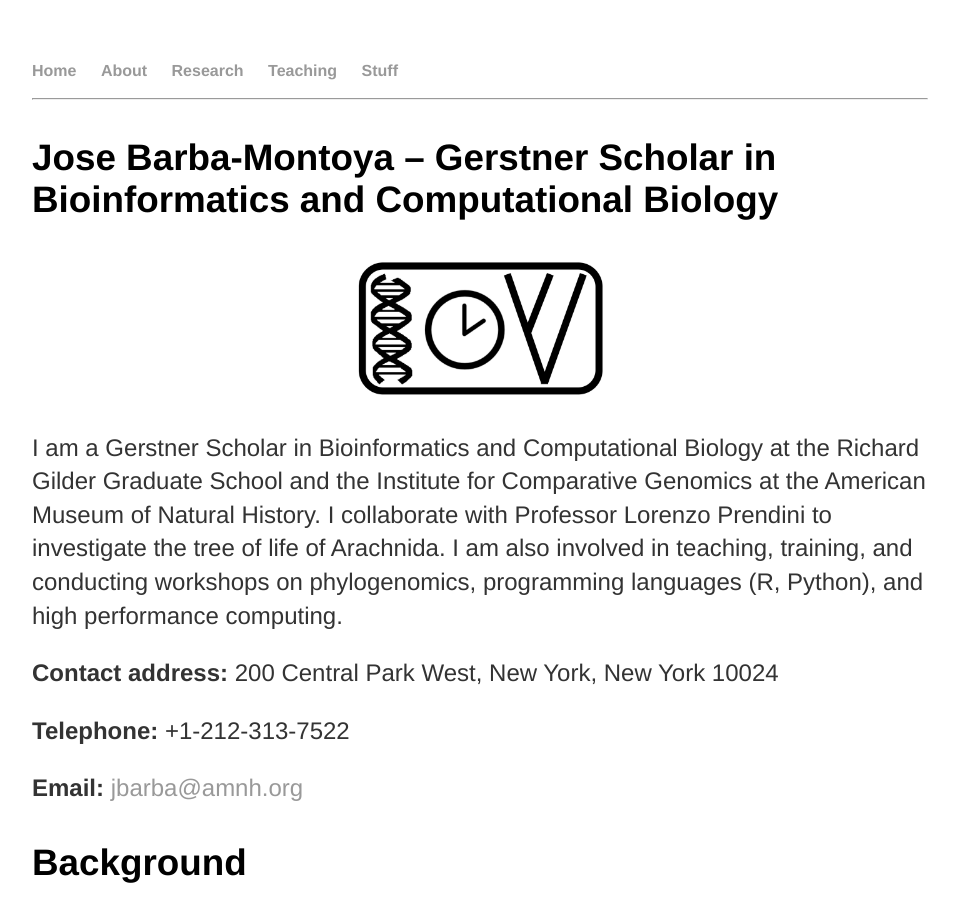
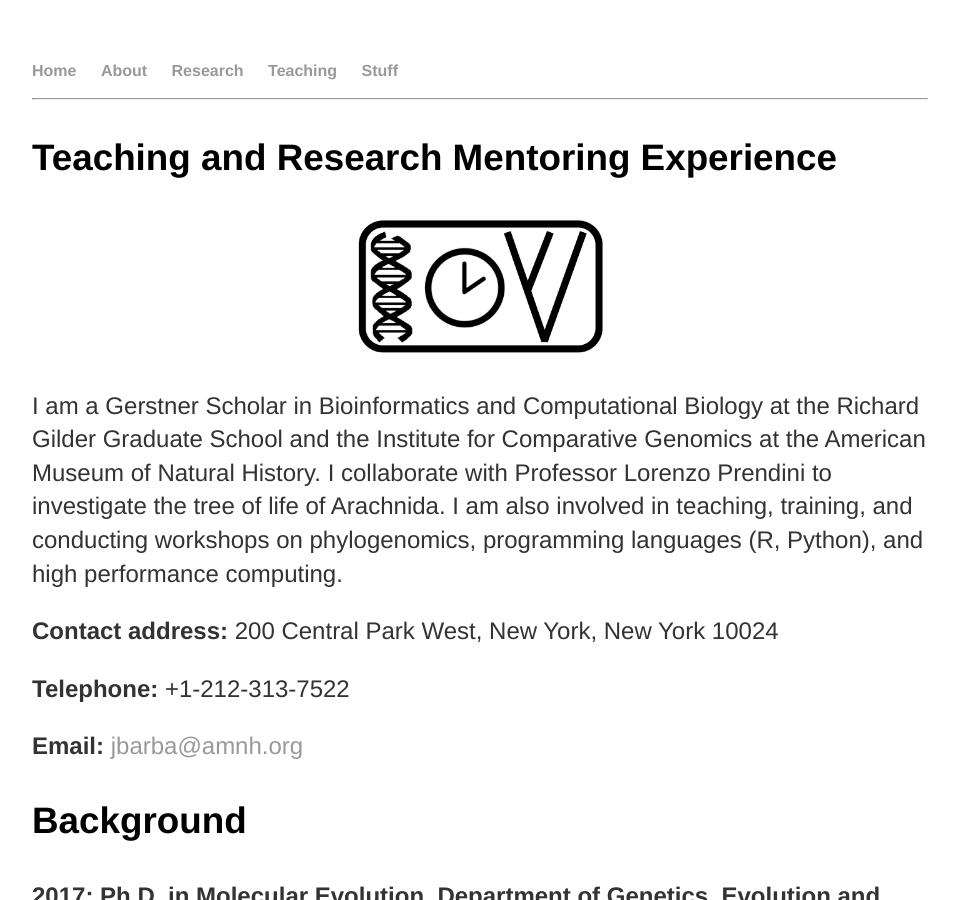
Before and after one commit to josebarbamontoya/josebarbamontoya.github.io, a Jekyll site: the page built from teaching/index.html, in a window 1280 px wide and 900 px high. Shown: the whole window, without its empty margins (160-1119 px from the left). Built offline with Jekyll 4.4.1, drawn with Linux system fonts in a browser that asks for light colours.

Commit message:
Update index.html

```diff
--- a/teaching/index.html
+++ b/teaching/index.html
@@ -4,7 +4,7 @@
 ---
 
 	<div class="Teaching">
-  		<h3>Jose Barba-Montoya – Gerstner Scholar in Bioinformatics and Computational Biology</h3>
+  		<h3>Teaching and Research Mentoring Experience</h3>
 		<p style="text-align:center;"><img src="/img/photo7.jpg" height="140" width="250"></p>
 		<p>I am a Gerstner Scholar in Bioinformatics and Computational Biology at the Richard Gilder Graduate School and the Institute for Comparative Genomics at the American Museum of Natural History. I collaborate with Professor Lorenzo Prendini to investigate the tree of life of Arachnida. I am also involved in teaching, training, and conducting workshops on phylogenomics, programming languages (R, Python), and high performance computing.
 		<p><b>Contact address: </b>200 Central Park West, New York, New York 10024</p>
```
